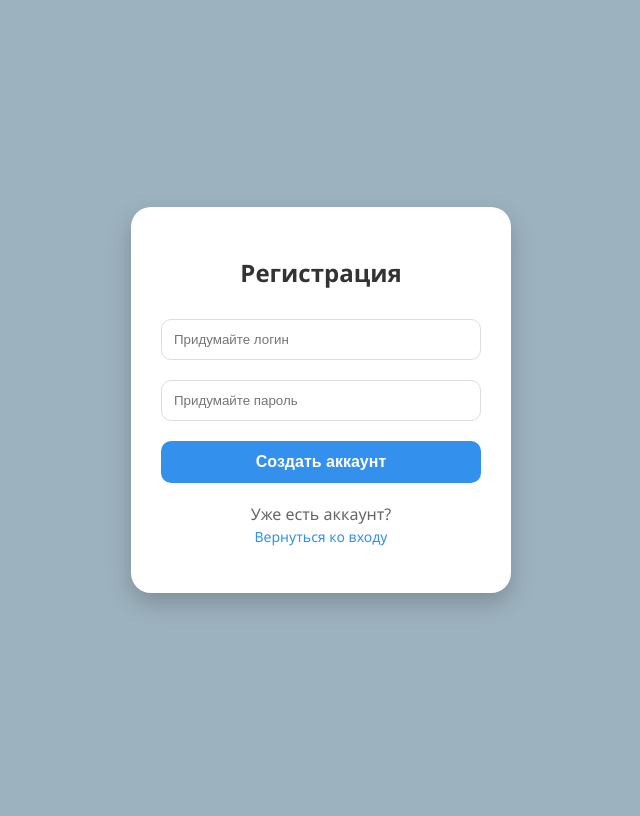
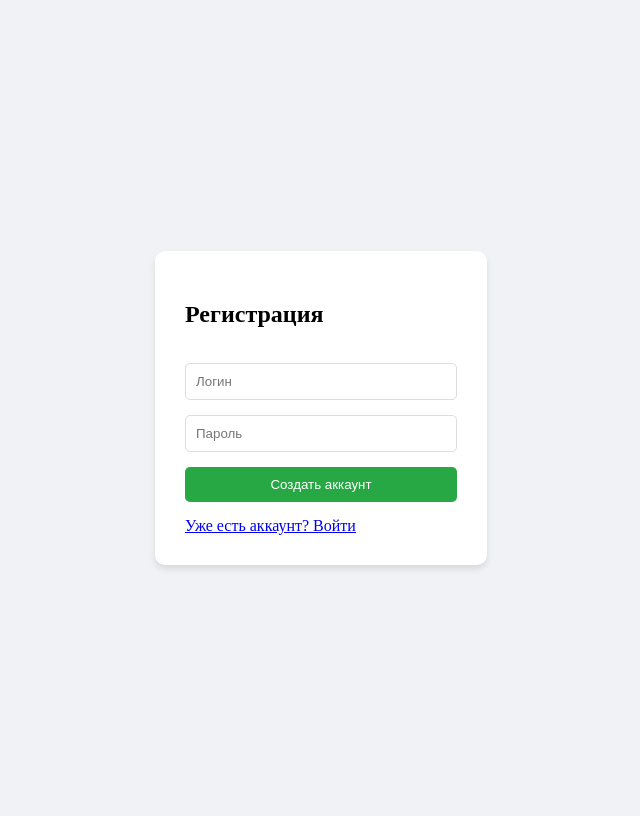
Before and after one commit to Ovierce/firstmessanger, a Flask app: page /register in a window 1280 px wide. Shown: the whole page, without its empty margins (319-959 px from the left). Before the commit the page ends 608 px from the top, so only its background shows below. Run offline with Flask 3, Linux system fonts and the light colour scheme.

Commit message:
Revamp registration page layout and styles

```diff
--- a/templates/register.html
+++ b/templates/register.html
@@ -1,95 +1,21 @@
 <!DOCTYPE html>
-<html lang="ru">
+<html>
 <head>
-    <meta charset="UTF-8">
-    <meta name="viewport" content="width=device-width, initial-scale=1.0">
-    <title>Регистрация в Messenger</title>
+    <title>Регистрация</title>
     <style>
-        body {
-            font-family: 'Segoe UI', Tahoma, Geneva, Verdana, sans-serif;
-            background: #9db2bf; /* Тот же цвет, что и для входа */
-            display: flex;
-            justify-content: center;
-            align-items: center;
-            height: 100vh;
-            margin: 0;
-        }
-        .card {
-            background: white;
-            padding: 30px;
-            border-radius: 20px;
-            box-shadow: 0 10px 25px rgba(0,0,0,0.2);
-            text-align: center;
-            width: 100%;
-            max-width: 320px;
-        }
-        h2 {
-            color: #333;
-            margin-bottom: 20px;
-        }
-        input {
-            width: 100%;
-            padding: 12px;
-            margin: 10px 0;
-            border: 1px solid #ddd;
-            border-radius: 10px;
-            box-sizing: border-box;
-            outline: none;
-            transition: 0.3s;
-        }
-        input:focus {
-            border-color: #3390ec;
-        }
-        button {
-            width: 100%;
-            padding: 12px;
-            background: #3390ec;
-            color: white;
-            border: none;
-            border-radius: 10px;
-            cursor: pointer;
-            font-weight: bold;
-            font-size: 16px;
-            margin-top: 10px;
-        }
-        button:hover {
-            background: #2b78c5;
-        }
-        .error-msg {
-            color: #e74c3c;
-            font-size: 14px;
-            margin-bottom: 10px;
-        }
-        a {
-            color: #3390ec;
-            text-decoration: none;
-            font-size: 14px;
-        }
-        p {
-            margin-top: 20px;
-            color: #666;
-        }
+        body { display: flex; justify-content: center; align-items: center; height: 100vh; background: #f0f2f5; }
+        form { background: white; padding: 30px; border-radius: 10px; box-shadow: 0 4px 6px rgba(0,0,0,0.1); display: flex; flex-direction: column; gap: 15px; }
+        input { padding: 10px; width: 250px; border: 1px solid #ddd; border-radius: 5px; }
+        button { padding: 10px; background: #28a745; color: white; border: none; border-radius: 5px; cursor: pointer; }
     </style>
 </head>
 <body>
-    <div class="card">
+    <form method="POST">
         <h2>Регистрация</h2>
-
-        {% with messages = get_flashed_messages() %}
-          {% if messages %}
-            <div class="error-msg">{{ messages[0] }}</div>
-          {% endif %}
-        {% endwith %}
-
-        <form method="POST" action="/register">
-            <input type="text" name="username" placeholder="Придумайте логин" required>
-            <input type="password" name="password" placeholder="Придумайте пароль" required>
-            <button type="submit">Создать аккаунт</button>
-        </form>
-
-        <p>Уже есть аккаунт? <br>
-            <a href="/">Вернуться ко входу</a>
-        </p>
-    </div>
+        <input type="text" name="username" placeholder="Логин" required>
+        <input type="password" name="password" placeholder="Пароль" required>
+        <button type="submit">Создать аккаунт</button>
+        <a href="/login">Уже есть аккаунт? Войти</a>
+    </form>
 </body>
 </html>
```
